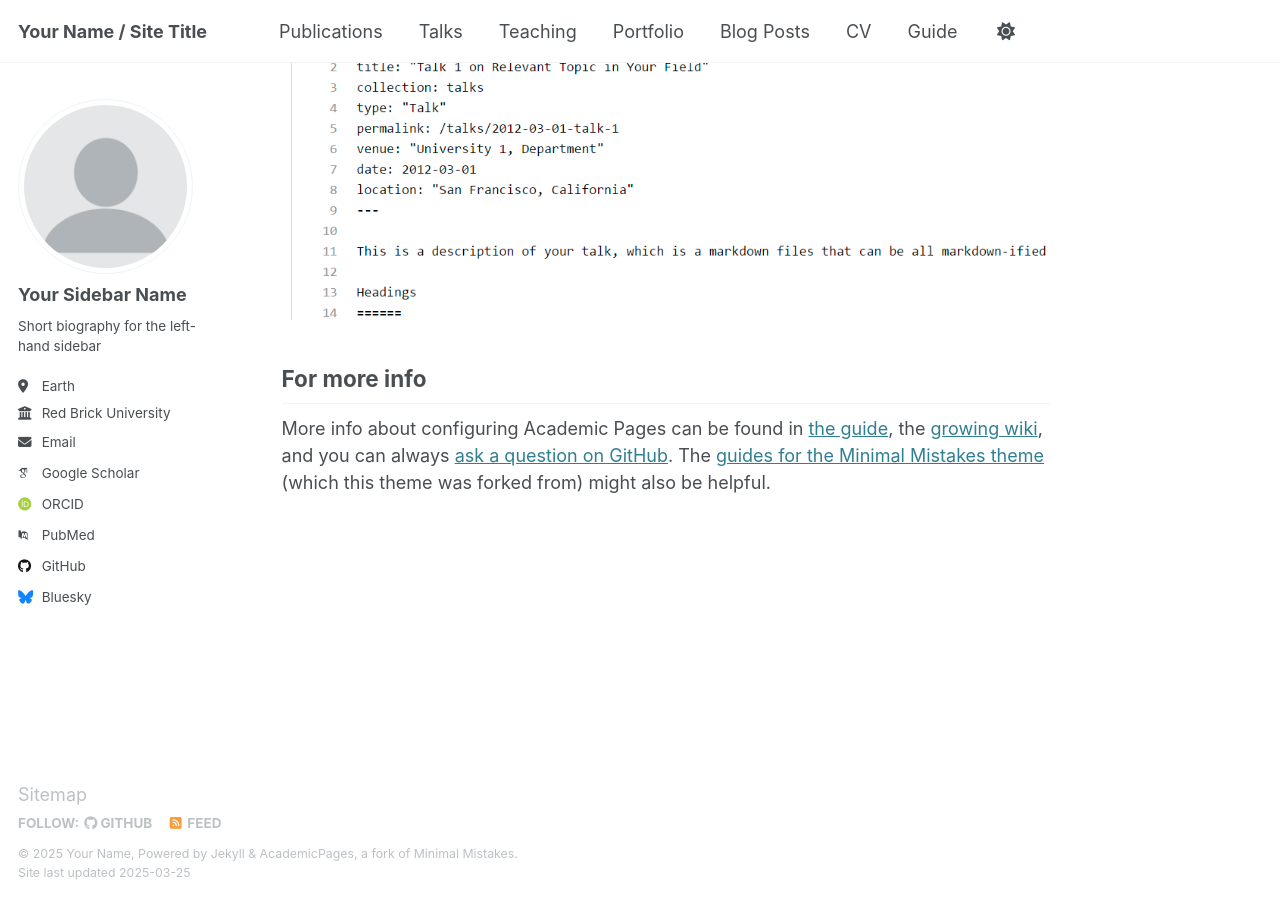
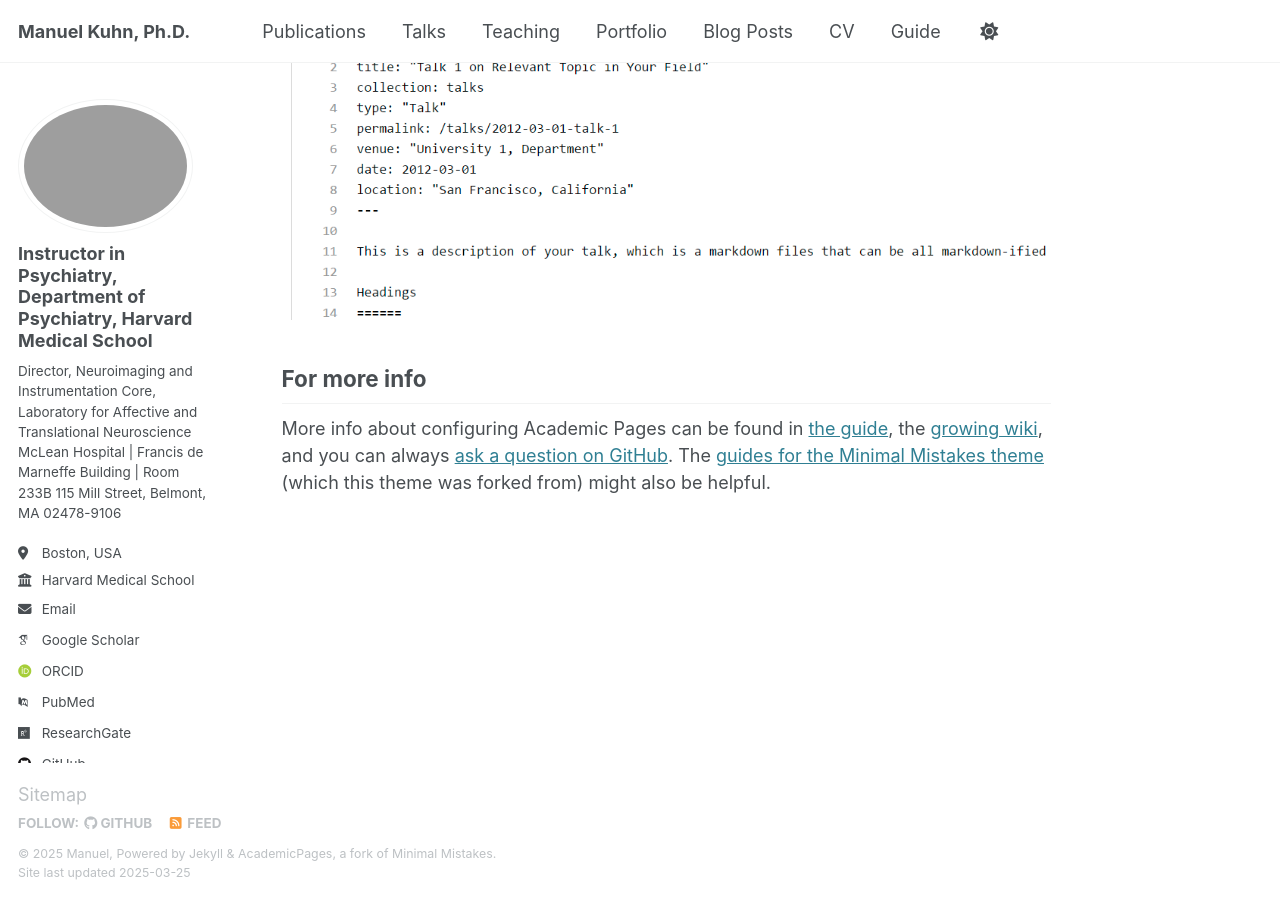
Before and after one commit to kuhnmanu/kuhnmanu.github.io, a Jekyll site: the page built from _pages/about.md, in a window 1280 px wide and 900 px high, scrolled down 2635 px. Built offline with Jekyll 4.4.1, drawn with Linux system fonts in a browser that asks for light colours; some web fonts are replaced.

Commit message:
Update _config.yml

```diff
--- a/_config.yml
+++ b/_config.yml
@@ -8,49 +8,51 @@
 
 # Basic Site Settings
 locale                   : "en-US"
-site_theme               : "default"
-title                    : "Your Name / Site Title"
+title                    : "Manuel Kuhn, Ph.D."
 title_separator          : "-"
-name                     : &name "Your Name"
+name                     : &name "Manuel"
 description              : &description "personal description"
-url                      : https://academicpages.github.io # the base hostname & protocol for your site e.g. "https://[your GitHub username].github.io"
+url                      : https://kuhnmanu.github.io # the base hostname & protocol for your site e.g. "https://[your GitHub username].github.io"
 baseurl                  : "" # the subpath of your site, e.g. "/blog"
-repository               : "academicpages/academicpages.github.io"
+repository               : "kuhnmanu/kuhnmanu.github.io"
 
 # Site Author - The following control what appear as part of the author content on the side bar.
 #               If a field is blank the icon and link will not appear, otherwise it will be shown.
 #               Additional customization can be done by editing /_includes/author-profile.html
 author:
   # Biographic information
-  avatar           : "profile.png"
-  name             : "Your Sidebar Name"
-  pronouns         : # example: "she/her"
-  bio              : "Short biography for the left-hand sidebar"
-  location         : "Earth"
-  employer         : "Red Brick University"
-  uri              : # URL
-  email            : "none@example.org"
+  avatar           : "profile.jpg"
+  name             : "Instructor in Psychiatry, Department of Psychiatry, Harvard Medical School"
+  bio              : #"Instructor in Psychiatry, Department of Psychiatry, Harvard Medical School.
+                     "Director, Neuroimaging and Instrumentation Core, Laboratory for Affective and Translational Neuroscience
+
+                      McLean Hospital | Francis de Marneffe Building | Room 233B
+                      115 Mill Street, Belmont, MA 02478-9106"
+  location         : "Boston, USA"
+  employer         : "Harvard Medical School"
+  URI              : "https://cdasr.mclean.harvard.edu/kuhn/" # URL
+  email            : "mkuhn@mclean.harvard.edu"
 
   # Academic websites
   arxiv            : # URL - Update with the correct link to your profile
-  googlescholar    : "https://scholar.google.com/citations?user=PS_CX0AAAAAJ"
+  googlescholar    : "https://scholar.google.com/citations?hl=de&user=N8QIRhAAAAAJ&view_op=list_works"
   impactstory      : # URL
-  orcid            : "http://orcid.org/yourorcidurl"
+  orcid            : "https://orcid.org/0000-0003-2210-9130"
   semantic         : # URL
-  pubmed           : "https://www.ncbi.nlm.nih.gov/pubmed/?term=john+snow"
-  researchgate     : # URL
+  pubmed           : "https://www.ncbi.nlm.nih.gov/myncbi/1h_eakauLyS5x/bibliography/public/"
+  researchgate     : "https://www.researchgate.net/profile/Manuel-Kuhn" # URL
   scopus           : # URL
 
   # Repositories and software development
   bitbucket        : # Username - Update with your username on the site
   codepen          : # Username
   dribbble         : # Username
-  github           : "academicpages"
+  github           : "kuhnmanu"
   kaggle           : # Username
   stackoverflow    : # User number or user number and name (i.e., use "1" or "1/jeff-atwood")
 
   # Social media
-  bluesky          : "bsky.app" # Replace this with you Bluesky username
+  bluesky          : # "bsky.app" # Replace this with you Bluesky username
   facebook         : # Username
   flickr           : # Username
   foursquare       : # Username
@@ -59,7 +61,7 @@ author:
   keybase          : # Username
   instagram        : # Username
   lastfm           : # Username
-  linkedin         : # Username
+  linkedin         : "https://www.linkedin.com/in/manuel-kuhn-98052b61/" # Username
   mastodon         : # URL
   medium           : # URL
   pinterest        : # Username
@@ -67,7 +69,7 @@ author:
   steam            : # Username
   telegram         : # URL
   tumblr           : # Username
-  twitter          : # Username for X / Twitter
+  twitter          : "https://x.com/kuhnmanu" # Username for X / Twitter
   vine             : # Username
   weibo            : # Username
   wikipedia        : # Username
```
